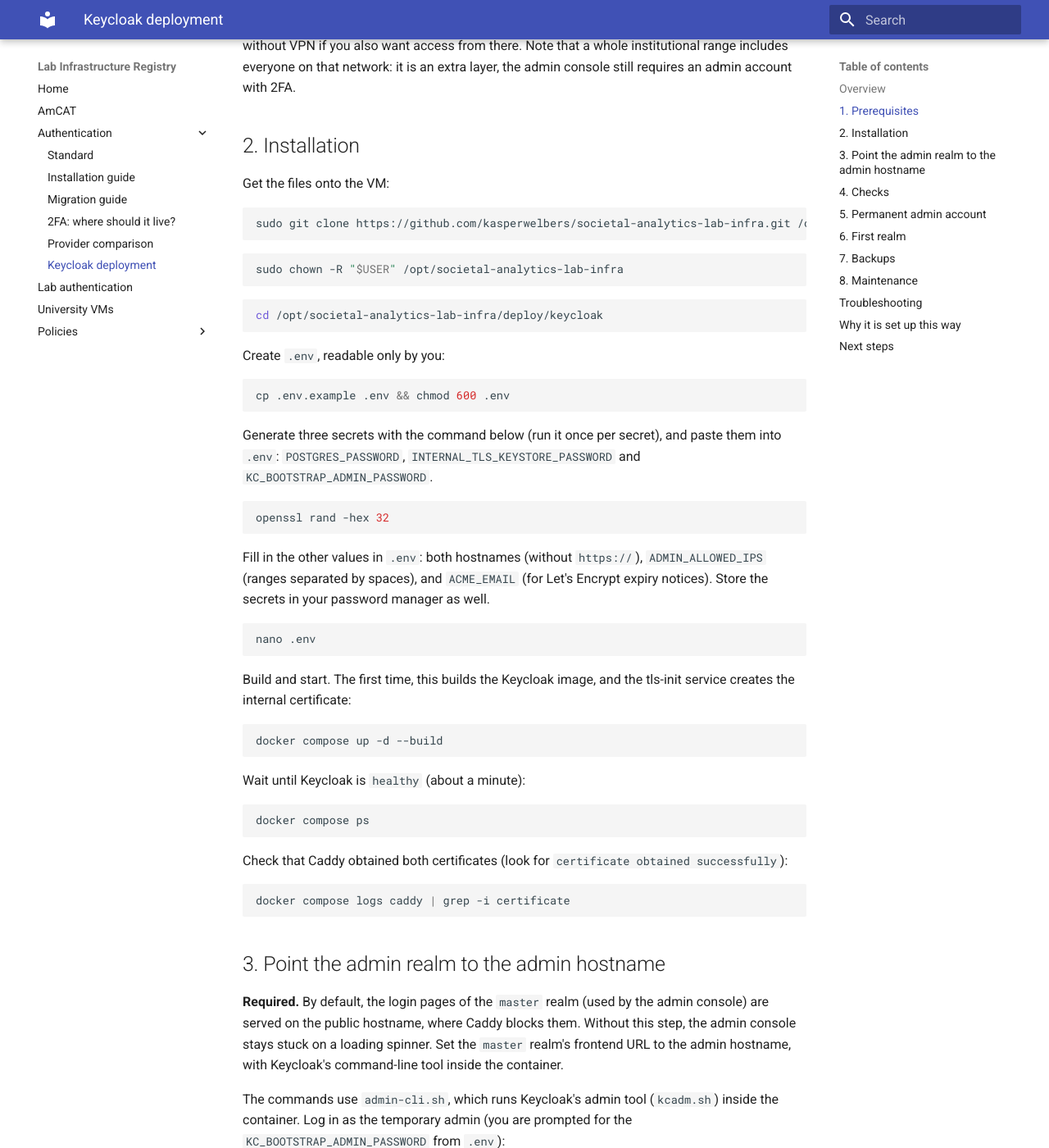
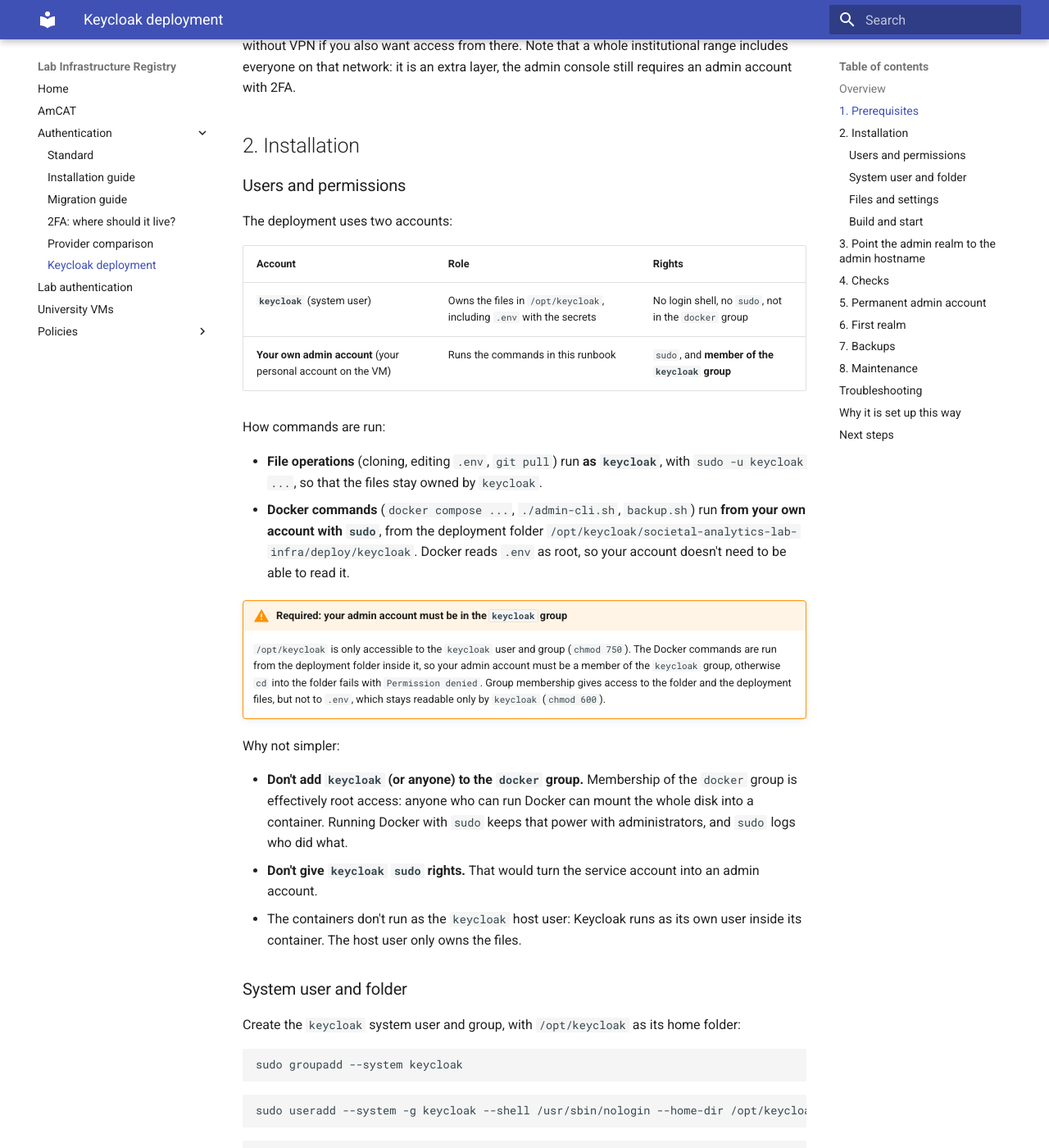
Before and after one commit to kasperwelbers/societal-analytics-lab-infra, an MkDocs documentation site: the page built from docs/keycloak-deploy.md, in a window 1280 px wide and 1400 px high, scrolled down 2630 px. Shown: the whole window at 82% size. Built offline with MkDocs 1.6.1 and Material for MkDocs 9.7.7, drawn with Linux system fonts in a browser that asks for light colours; some of the changed text lies outside the part shown.

Commit message:
Keycloak runbook: keycloak system user, admin in its group, Docker via sudo
- New "Users and permissions" section: the keycloak system user owns
  /opt/keycloak (750) and .env (600), with no login shell, no sudo and
  no docker group; file operations run as keycloak (sudo -u keycloak),
  Docker commands run from the admin's own account with sudo. A warning
  box explains why the admin account must be in the keycloak group.
- New "System user and folder" steps, with a check after logging in again
- Installation in /opt/keycloak/societal-analytics-lab-infra; all Docker
  commands (compose, admin-cli.sh, backup and restore, maintenance,
  troubleshooting) now use sudo; upgrades via git pull as keycloak
- Troubleshooting: Permission denied on cd, Docker socket permission,
  sudo attempted as the keycloak user
- vm.md and deploy README: run Docker with sudo instead of the docker
  group, with a link to the runbook
- Verified the permission scheme in Ubuntu 26.04 (cd denied without the
  group, .env unreadable for the admin but readable via sudo, clone and
  git pull as keycloak, sudo ./admin-cli.sh, keycloak cannot log in)

Co-Authored-By: Claude Opus 5.5 <noreply@anthropic.com>
Claude-Session: https://claude.ai/code/session_019W6Pqxp2q1zbwJeh2ybKkP

````diff
--- a/docs/keycloak-deploy.md
+++ b/docs/keycloak-deploy.md
@@ -52,10 +52,10 @@ sudo ss -tlnp '( sport = :80 or sport = :443 )'
 
 Only a header line, without any rows below it, means the ports are free. This doesn't show whether they are reachable from outside: that shows in step 2, when Caddy obtains its certificates.
 
-**Docker.** Docker Engine with the compose plugin ([installation](https://docs.docker.com/engine/install/)). The commands below assume your user may run `docker` (member of the `docker` group); otherwise prefix them with `sudo`.
+**Docker.** Docker Engine with the compose plugin ([installation](https://docs.docker.com/engine/install/)). This runbook runs Docker with `sudo` (see [Users and permissions](#users-and-permissions)).
 
 ```bash
-docker compose version
+sudo docker compose version
 ```
 
 **Admin IP ranges.** Find the ranges that may reach the admin console. Run this **on your own device** (not on the VM), connected to the VPN:
@@ -74,24 +74,79 @@ Check that `name` belongs to your institution, and write the range in CIDR notat
 
 ## 2. Installation
 
-Get the files onto the VM:
+### Users and permissions
+
+The deployment uses two accounts:
+
+| Account | Role | Rights |
+| --- | --- | --- |
+| **`keycloak`** (system user) | Owns the files in `/opt/keycloak`, including `.env` with the secrets | No login shell, no `sudo`, not in the `docker` group |
+| **Your own admin account** (your personal account on the VM) | Runs the commands in this runbook | `sudo`, and **member of the `keycloak` group** |
+
+How commands are run:
+
+* **File operations** (cloning, editing `.env`, `git pull`) run **as `keycloak`**, with `sudo -u keycloak ...`, so that the files stay owned by `keycloak`.
+* **Docker commands** (`docker compose ...`, `./admin-cli.sh`, `backup.sh`) run **from your own account with `sudo`**, from the deployment folder `/opt/keycloak/societal-analytics-lab-infra/deploy/keycloak`. Docker reads `.env` as root, so your account doesn't need to be able to read it.
+
+!!! warning "Required: your admin account must be in the `keycloak` group"
+    `/opt/keycloak` is only accessible to the `keycloak` user and group (`chmod 750`). The Docker commands are run from the deployment folder inside it, so your admin account must be a member of the `keycloak` group, otherwise `cd` into the folder fails with `Permission denied`. Group membership gives access to the folder and the deployment files, but not to `.env`, which stays readable only by `keycloak` (`chmod 600`).
+
+Why not simpler:
+
+* **Don't add `keycloak` (or anyone) to the `docker` group.** Membership of the `docker` group is effectively root access: anyone who can run Docker can mount the whole disk into a container. Running Docker with `sudo` keeps that power with administrators, and `sudo` logs who did what.
+* **Don't give `keycloak` `sudo` rights.** That would turn the service account into an admin account.
+* The containers don't run as the `keycloak` host user: Keycloak runs as its own user inside its container. The host user only owns the files.
+
+### System user and folder
+
+Create the `keycloak` system user and group, with `/opt/keycloak` as its home folder:
 
 ```bash
-sudo git clone https://github.com/kasperwelbers/societal-analytics-lab-infra.git /opt/societal-analytics-lab-infra
+sudo groupadd --system keycloak
 ```
 
 ```bash
-sudo chown -R "$USER" /opt/societal-analytics-lab-infra
+sudo useradd --system -g keycloak --shell /usr/sbin/nologin --home-dir /opt/keycloak keycloak
 ```
 
 ```bash
-cd /opt/societal-analytics-lab-infra/deploy/keycloak
+sudo mkdir /opt/keycloak && sudo chown keycloak:keycloak /opt/keycloak && sudo chmod 750 /opt/keycloak
 ```
 
-Create `.env`, readable only by you:
+Add your own admin account to the `keycloak` group:
 
 ```bash
-cp .env.example .env && chmod 600 .env
+sudo usermod -aG keycloak "$USER"
+```
+
+**Log out and log in again**, so that the group membership takes effect. Then check that `keycloak` is listed in your groups, and that you can open the folder:
+
+```bash
+id
+```
+
+```bash
+ls /opt/keycloak
+```
+
+### Files and settings
+
+Get the files onto the VM, as `keycloak`:
+
+```bash
+sudo -u keycloak git clone https://github.com/kasperwelbers/societal-analytics-lab-infra.git /opt/keycloak/societal-analytics-lab-infra
+```
+
+Go to the deployment folder. All further commands in this runbook are run from here:
+
+```bash
+cd /opt/keycloak/societal-analytics-lab-infra/deploy/keycloak
+```
+
+Create `.env`, readable only by `keycloak`:
+
+```bash
+sudo -u keycloak cp .env.example .env && sudo -u keycloak chmod 600 .env
 ```
 
 Generate three secrets with the command below (run it once per secret), and paste them into `.env`: `POSTGRES_PASSWORD`, `INTERNAL_TLS_KEYSTORE_PASSWORD` and `KC_BOOTSTRAP_ADMIN_PASSWORD`.
@@ -103,25 +158,27 @@ openssl rand -hex 32
 Fill in the other values in `.env`: both hostnames (without `https://`), `ADMIN_ALLOWED_IPS` (ranges separated by spaces), and `ACME_EMAIL` (for Let's Encrypt expiry notices). Store the secrets in your password manager as well.
 
 ```bash
-nano .env
+sudo -u keycloak nano .env
 ```
 
-Build and start. The first time, this builds the Keycloak image, and the tls-init service creates the internal certificate:
+### Build and start
+
+From your own account, in the deployment folder. The first time, this builds the Keycloak image, and the tls-init service creates the internal certificate:
 
 ```bash
-docker compose up -d --build
+sudo docker compose up -d --build
 ```
 
 Wait until Keycloak is `healthy` (about a minute):
 
 ```bash
-docker compose ps
+sudo docker compose ps
 ```
 
 Check that Caddy obtained both certificates (look for `certificate obtained successfully`):
 
 ```bash
-docker compose logs caddy | grep -i certificate
+sudo docker compose logs caddy | grep -i certificate
 ```
 
 ## 3. Point the admin realm to the admin hostname
@@ -131,16 +188,16 @@ docker compose logs caddy | grep -i certificate
 The commands use `admin-cli.sh`, which runs Keycloak's admin tool (`kcadm.sh`) inside the container. Log in as the temporary admin (you are prompted for the `KC_BOOTSTRAP_ADMIN_PASSWORD` from `.env`):
 
 ```bash
-./admin-cli.sh login
+sudo ./admin-cli.sh login
 ```
 
 Set the frontend URL (use your real admin hostname):
 
 ```bash
-./admin-cli.sh update realms/master -s attributes.frontendUrl=https://auth-admin.example.org
+sudo ./admin-cli.sh update realms/master -s attributes.frontendUrl=https://auth-admin.example.org
 ```
 
-This changes the issuer of the `master` realm, so the login of the admin tool is no longer valid afterwards. For further `admin-cli.sh` commands, run `./admin-cli.sh login` again.
+This changes the issuer of the `master` realm, so the login of the admin tool is no longer valid afterwards. For further `admin-cli.sh` commands, run `sudo ./admin-cli.sh login` again.
 
 ## 4. Checks
 
@@ -194,13 +251,13 @@ Create the realm for the shared pool of users. Everything after these basics fol
 `backup.sh` writes a compressed database dump (`pg_dump --format=custom`) to `/var/backups/keycloak`, and removes dumps older than 14 days. Run it once by hand:
 
 ```bash
-sudo /opt/societal-analytics-lab-infra/deploy/keycloak/backup.sh
+sudo /opt/keycloak/societal-analytics-lab-infra/deploy/keycloak/backup.sh
 ```
 
 Schedule it daily (03:15):
 
 ```bash
-echo '15 3 * * * root /opt/societal-analytics-lab-infra/deploy/keycloak/backup.sh >> /var/log/keycloak-backup.log 2>&1' | sudo tee /etc/cron.d/keycloak-backup
+echo '15 3 * * * root /opt/keycloak/societal-analytics-lab-infra/deploy/keycloak/backup.sh >> /var/log/keycloak-backup.log 2>&1' | sudo tee /etc/cron.d/keycloak-backup
 ```
 
 * **The dumps are sensitive:** they contain user data, password hashes, client secrets and the realm signing keys. The backup folder is only readable by root.
@@ -211,27 +268,27 @@ echo '15 3 * * * root /opt/societal-analytics-lab-infra/deploy/keycloak/backup.s
 **Restore** (tested; this replaces the current database):
 
 ```bash
-cd /opt/societal-analytics-lab-infra/deploy/keycloak
+cd /opt/keycloak/societal-analytics-lab-infra/deploy/keycloak
 ```
 
 ```bash
-docker compose stop keycloak
+sudo docker compose stop keycloak
 ```
 
 ```bash
-docker compose exec -T postgres dropdb -U keycloak keycloak
+sudo docker compose exec -T postgres dropdb -U keycloak keycloak
 ```
 
 ```bash
-docker compose exec -T postgres createdb -U keycloak keycloak
+sudo docker compose exec -T postgres createdb -U keycloak keycloak
 ```
 
 ```bash
-sudo cat /var/backups/keycloak/<dump file> | docker compose exec -T postgres pg_restore -U keycloak -d keycloak --no-owner
+sudo cat /var/backups/keycloak/<dump file> | sudo docker compose exec -T postgres pg_restore -U keycloak -d keycloak --no-owner
 ```
 
 ```bash
-docker compose start keycloak
+sudo docker compose start keycloak
 ```
 
 Do a restore test after setting up the backups, e.g. on a test machine.
@@ -241,7 +298,7 @@ Do a restore test after setting up the backups, e.g. on a test machine.
 **Logs:**
 
 ```bash
-docker compose logs -f keycloak
+sudo docker compose logs -f keycloak
 ```
 
 A warning about deprecated features (`identity-brokering-api:v1`, `twitter-broker:v1`) being enabled by default is expected.
@@ -249,44 +306,44 @@ A warning about deprecated features (`identity-brokering-api:v1`, `twitter-broke
 **The internal certificate** is valid for 10 years. Check its expiry date (shown in the output of tls-init):
 
 ```bash
-docker compose logs tls-init
+sudo docker compose logs tls-init
 ```
 
 To replace it (e.g. before it expires), create a new one, and restart Keycloak and Caddy so that both use it:
 
 ```bash
-docker compose run --rm tls-init renew
+sudo docker compose run --rm tls-init renew
 ```
 
 ```bash
-docker compose restart keycloak caddy
+sudo docker compose restart keycloak caddy
 ```
 
 **Upgrading Keycloak.** Keycloak has quarterly feature releases and frequent patch releases; follow the [Keycloak blog](https://www.keycloak.org/blog) for releases and security announcements.
 
 1. Read the release notes and the [upgrading guide](https://www.keycloak.org/docs/latest/upgrading/) for the new version.
 2. Make a backup with `backup.sh`.
-3. Change the version in `docker-compose.yml` (`KEYCLOAK_IMAGE`, the only place where it is set).
+3. Change the version in `docker-compose.yml` (`KEYCLOAK_IMAGE`, the only place where it is set). Preferably make the change in the repository, and get it onto the VM with `sudo -u keycloak git pull`.
 4. Rebuild and restart. Keycloak migrates the database on start.
 
 ```bash
-docker compose build --pull && docker compose up -d
+sudo docker compose build --pull && sudo docker compose up -d
 ```
 
-**PostgreSQL and Caddy:** change the image tag in `docker-compose.yml`, and run `docker compose up -d`. Minor PostgreSQL versions (e.g. 18.7 to 18.8) need nothing else. A new major version (e.g. 18 to 19) needs a dump and restore; check that Keycloak supports it first.
+**PostgreSQL and Caddy:** change the image tag in `docker-compose.yml`, and run `sudo docker compose up -d`. Minor PostgreSQL versions (e.g. 18.7 to 18.8) need nothing else. A new major version (e.g. 18 to 19) needs a dump and restore; check that Keycloak supports it first.
 
 **Recovering admin access** (e.g. a lost authenticator app, or no admin left), following the [recovery guide](https://www.keycloak.org/server/bootstrap-admin-recovery). This requires access to the VM, which is the break-glass route. Stop Keycloak and create a temporary admin (you are prompted for a password):
 
 ```bash
-docker compose stop keycloak
+sudo docker compose stop keycloak
 ```
 
 ```bash
-docker compose run --rm keycloak bootstrap-admin user --optimized --username recovery-admin
+sudo docker compose run --rm keycloak bootstrap-admin user --optimized --username recovery-admin
 ```
 
 ```bash
-docker compose start keycloak
+sudo docker compose start keycloak
 ```
 
 Log in to the admin console as `recovery-admin`, fix the problem (e.g. delete the lost OTP credential on the admin's **Credentials** tab), and delete `recovery-admin` again.
@@ -295,10 +352,13 @@ Log in to the admin console as `recovery-admin`, fix the problem (e.g. delete th
 
 | Problem | Likely cause |
 | --- | --- |
-| No certificate, or browser warnings | The DNS record doesn't point to the VM yet, or port 80 is blocked. Check `docker compose logs caddy`. |
+| `cd /opt/keycloak/...` gives `Permission denied` | Your account is not in the `keycloak` group yet, or you haven't logged in again since adding it. Check with `id`. |
+| `permission denied while trying to connect to the Docker daemon socket` | The command was run without `sudo` (see [Users and permissions](#users-and-permissions)). |
+| `sudo: ... is not in the sudoers file` while logged in as `keycloak` | Docker commands are run from your own admin account, not as `keycloak`. |
+| No certificate, or browser warnings | The DNS record doesn't point to the VM yet, or port 80 is blocked. Check `sudo docker compose logs caddy`. |
 | Admin console stays on a loading spinner | Step 3 (frontend URL of the `master` realm) was skipped or has a typo. |
-| Admin hostname returns 403 while on the VPN | Your IP address is not in `ADMIN_ALLOWED_IPS`. Check `curl -4 https://ifconfig.me` on your device. After changing `.env`, run `docker compose up -d caddy`. |
-| Requests through Caddy return 502 Bad Gateway | Keycloak is still starting, or Caddy doesn't trust Keycloak's internal certificate (e.g. after `tls-init renew` without restarting Caddy). Run `docker compose restart caddy`, and check `docker compose logs caddy`. |
+| Admin hostname returns 403 while on the VPN | Your IP address is not in `ADMIN_ALLOWED_IPS`. Check `curl -4 https://ifconfig.me` on your device. After changing `.env`, run `sudo docker compose up -d caddy`. |
+| Requests through Caddy return 502 Bad Gateway | Keycloak is still starting, or Caddy doesn't trust Keycloak's internal certificate (e.g. after `tls-init renew` without restarting Caddy). Run `sudo docker compose restart caddy`, and check `sudo docker compose logs caddy`. |
 | Requests through Caddy return 403 Forbidden | `KC_PROXY_HEADERS` is not set to `xforwarded`, so Keycloak's origin checks fail (see the reverse proxy guide). |
 
 ## Why it is set up this way
````
Also changed, not shown: deploy/keycloak/README.md (+4 -4 lines), docs/vm.md (+5 -3 lines).
